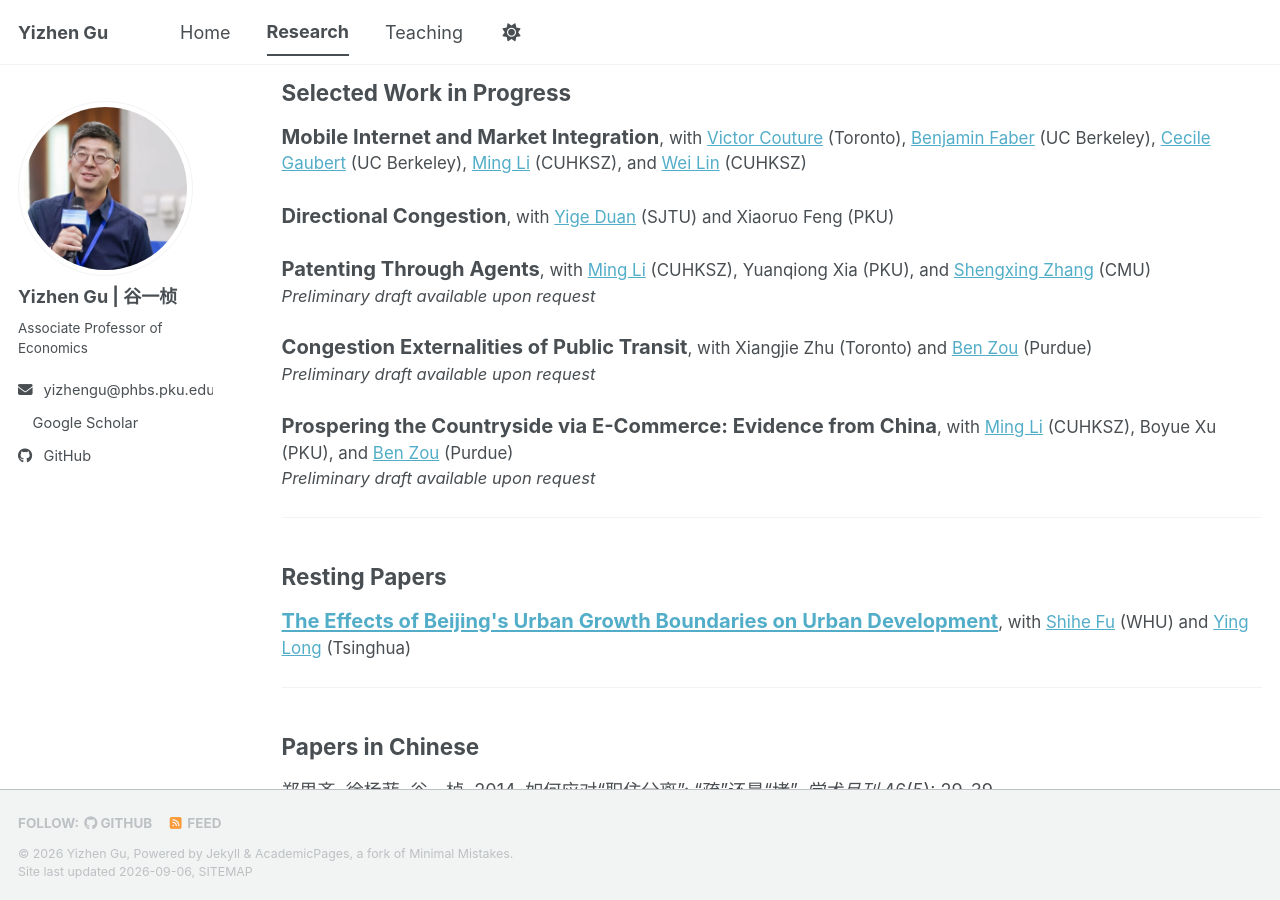
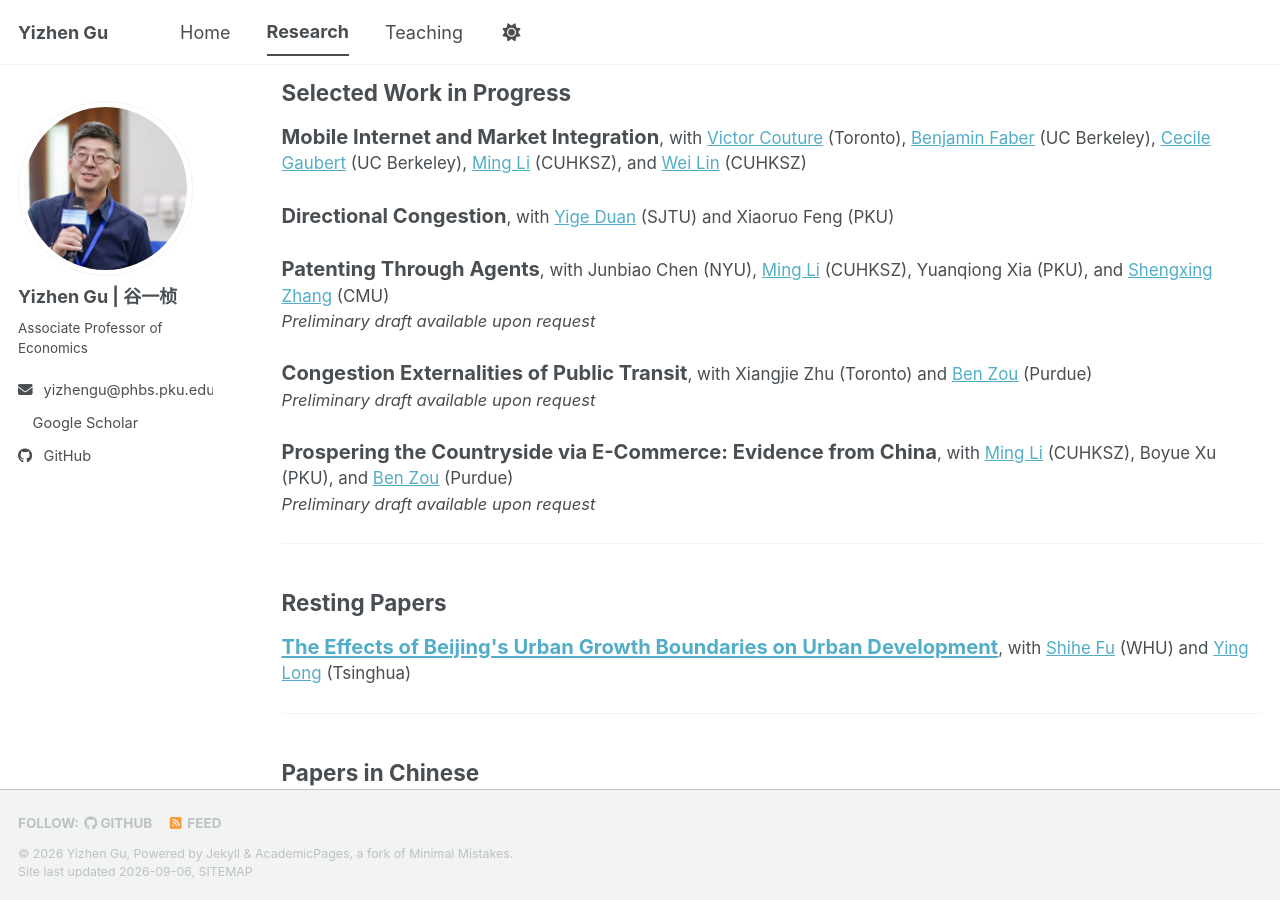
Before and after one commit to yizhengu/yizhengu.github.io, a Jekyll site: the page built from _pages/publications.html, in a window 1280 px wide and 900 px high, scrolled down 1779 px. Built offline with Jekyll 4.4.1, drawn with Linux system fonts in a browser that asks for light colours; a style sheet for code colours, icons or effects is not loaded.

Commit message:
Update publications.html

```diff
--- a/_pages/publications.html
+++ b/_pages/publications.html
@@ -163,7 +163,7 @@ Links to: <a href="https://www.nber.org/papers/w24384">NBER Working Paper</a>, <
 
 <p class="research-item" data-theme="transport"><span class="research-title"><strong>Directional Congestion</strong></span><span class="research-authors">, with <a href="https://sites.google.com/view/yige-duan/home">Yige Duan</a> (SJTU) and Xiaoruo Feng (PKU)</span></p>
 
-<p class="research-item" data-theme="firms"><span class="research-title"><strong>Patenting Through Agents</strong></span><span class="research-authors">, with <a href="https://sites.google.com/view/mingli1">Ming Li</a> (CUHKSZ), Yuanqiong Xia (PKU), and <a href="https://sites.google.com/site/oo7zsx/">Shengxing Zhang</a> (CMU)</span><br>
+<p class="research-item" data-theme="firms"><span class="research-title"><strong>Patenting Through Agents</strong></span><span class="research-authors">, with Junbiao Chen (NYU), <a href="https://sites.google.com/view/mingli1">Ming Li</a> (CUHKSZ), Yuanqiong Xia (PKU), and <a href="https://sites.google.com/site/oo7zsx/">Shengxing Zhang</a> (CMU)</span><br>
 <span class="research-status">
 <em>Preliminary draft available upon request</em></span></p>
 
```
